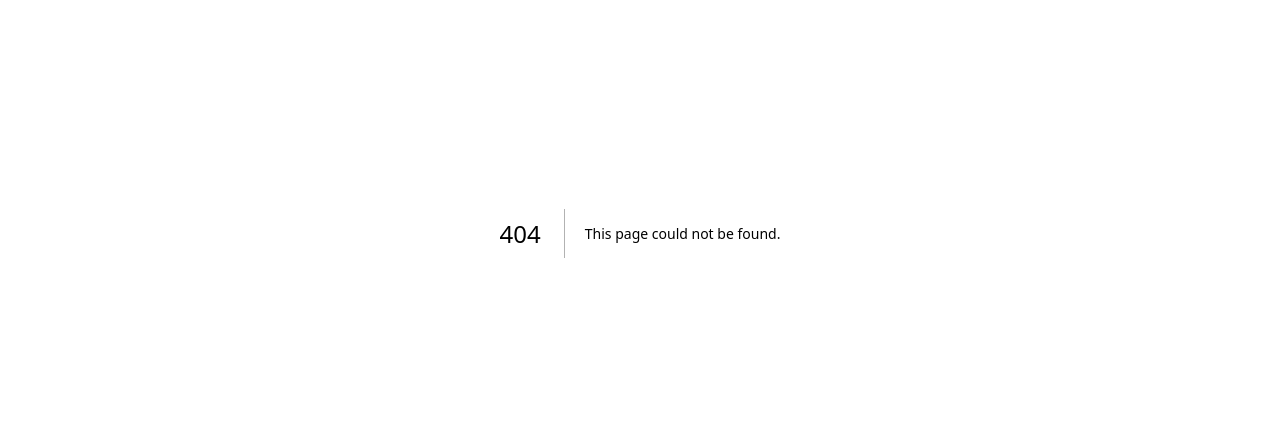
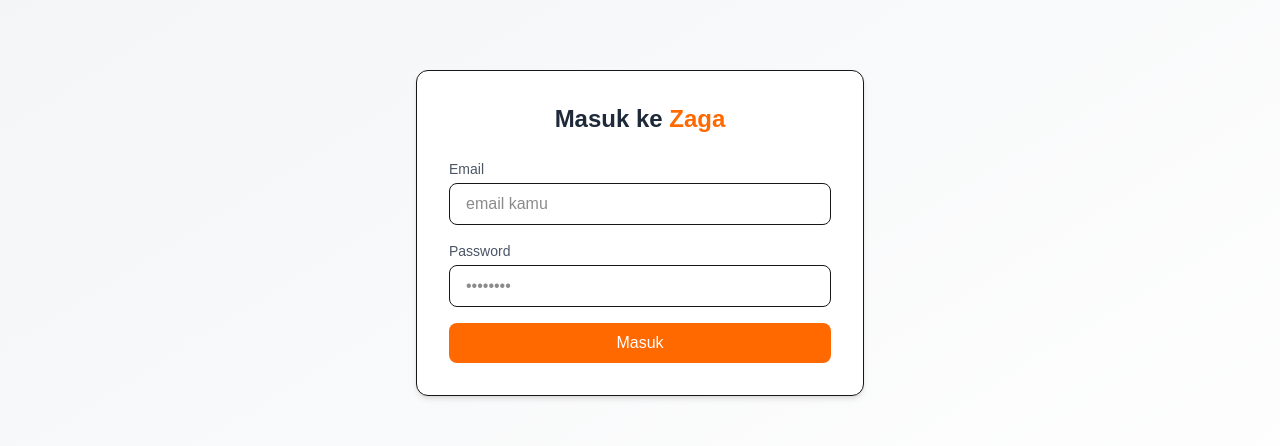
Before and after one commit to zollahrp/web-zolla, a Next.js app: page /masuk in a window 1280 px wide. Before the commit this address had no page. Shown: the part 167-613 px from the top of the page. Built offline with nearby package versions, Linux system fonts and the light colour scheme; no server answers.

Commit message:
dinamis v7 - auth

```diff
--- /dev/null
+++ b/src/app/masuk/page.js
@@ -0,0 +1,70 @@
+'use client';
+
+import { useState } from 'react';
+import { useRouter } from 'next/navigation';
+import { supabase } from '@/lib/supabaseClient';
+
+export default function Masuk() {
+  const router = useRouter();
+  const [email, setEmail] = useState('');
+  const [password, setPassword] = useState('');
+  const [error, setError] = useState('');
+
+  const handleLogin = async (e) => {
+    e.preventDefault();
+
+    const { error } = await supabase.auth.signInWithPassword({
+      email,
+      password,
+    });
+
+    if (error) {
+      setError(error.message);
+    } else {
+      router.push('/zaga');
+    }
+  };
+
+  return (
+    <div className="min-h-screen flex items-center justify-center bg-gradient-to-br from-gray-100 to-white">
+      <div className="bg-white shadow-md rounded-xl p-8 w-full max-w-md border">
+        <h1 className="text-2xl font-bold mb-6 text-center text-gray-800">Masuk ke <span className="text-orange-500">Zaga</span></h1>
+
+        <form onSubmit={handleLogin} className="space-y-4">
+          <div>
+            <label className="block text-sm font-medium text-gray-600 mb-1">Email</label>
+            <input
+              type="email"
+              placeholder="email kamu"
+              value={email}
+              onChange={(e) => setEmail(e.target.value)}
+              required
+              className="w-full px-4 py-2 border rounded-lg focus:outline-none focus:ring-2 focus:ring-orange-500"
+            />
+          </div>
+
+          <div>
+            <label className="block text-sm font-medium text-gray-600 mb-1">Password</label>
+            <input
+              type="password"
+              placeholder="••••••••"
+              value={password}
+              onChange={(e) => setPassword(e.target.value)}
+              required
+              className="w-full px-4 py-2 border rounded-lg focus:outline-none focus:ring-2 focus:ring-orange-500"
+            />
+          </div>
+
+          {error && <p className="text-red-500 text-sm">{error}</p>}
+
+          <button
+            type="submit"
+            className="w-full bg-orange-500 text-white py-2 rounded-lg hover:bg-orange-600 transition"
+          >
+            Masuk
+          </button>
+        </form>
+      </div>
+    </div>
+  );
+}
--- /dev/null
+++ b/src/app/zaga/ZagaClientLayout.js
@@ -0,0 +1,46 @@
+'use client';
+
+import { useEffect, useState } from 'react';
+import { useRouter } from 'next/navigation';
+import { supabase } from '@/lib/supabaseClient';
+import Sidebar from '@/components/dashboard/layout/sidebar';
+import Header from '@/components/dashboard/layout/Header';
+
+export default function ZagaClientLayout({ children }) {
+  const [isAuthChecked, setIsAuthChecked] = useState(false);
+  const router = useRouter();
+
+  useEffect(() => {
+    const checkSession = async () => {
+      const { data: { session } } = await supabase.auth.getSession();
+      if (!session) {
+        router.push('/masuk');
+      }
+      setIsAuthChecked(true);
+    };
+
+    checkSession();
+
+    const { data: listener } = supabase.auth.onAuthStateChange((_event, session) => {
+      if (!session) {
+        router.push('/masuk');
+      }
+    });
+
+    return () => {
+      listener?.subscription.unsubscribe();
+    };
+  }, []);
+
+  if (!isAuthChecked) return <p className="p-10 text-center">Loading...</p>;
+
+  return (
+    <div className="flex min-h-screen">
+      <Sidebar />
+      <div className="flex flex-col flex-1">
+        <Header />
+        <main className="flex-1 p-6 bg-gray-50">{children}</main>
+      </div>
+    </div>
+  );
+}
--- a/src/app/zaga/layout.js
+++ b/src/app/zaga/layout.js
@@ -1,45 +1,80 @@
-// src/app/zaga/layout.js
-import { Geist, Geist_Mono } from "next/font/google";
-import "@/app/globals.css";
-import Sidebar from "@/components/dashboard/layout/sidebar";
-// Ini BENAR (huruf besar, sesuai nama file)
-import Header from "@/components/dashboard/layout/header";
+// 'use client';
+
+// import { useEffect, useState } from 'react';
+// import { useRouter } from 'next/navigation';
+// import { supabase } from '@/lib/supabaseClient';
+
+// import { Geist, Geist_Mono } from 'next/font/google';
+// import '@/app/globals.css';
+// import Sidebar from '@/components/dashboard/layout/sidebar';
+// import Header from '@/components/dashboard/layout/Header';
+
+// const geistSans = Geist({
+//   variable: '--font-geist-sans',
+//   subsets: ['latin'],
+// });
+
+// const geistMono = Geist_Mono({
+//   variable: '--font-geist-mono',
+//   subsets: ['latin'],
+// });
+
+// export default function ZagaLayout({ children }) {
+//   const [loading, setLoading] = useState(true);
+//   const router = useRouter();
+
+//   useEffect(() => {
+//     const checkUser = async () => {
+//       const { data: { session } } = await supabase.auth.getSession();
+
+//       if (!session) {
+//         router.push('/masuk');
+//       } else {
+//         setLoading(false);
+//       }
+//     };
+
+//     checkUser();
+//   }, []);
+
+//   if (loading) return <p className="p-10 text-center">Loading...</p>;
+
+//   return (
+//     <html lang="en">
+//       <body className={`${geistSans.variable} ${geistMono.variable} antialiased`}>
+//         <div className="flex min-h-screen">
+//           <Sidebar />
+//           <div className="flex flex-col flex-1">
+//             <Header />
+//             <main className="flex-1 p-6 bg-gray-50">{children}</main>
+//           </div>
+//         </div>
+//       </body>
+//     </html>
+//   );
+// }
+
+import { Geist, Geist_Mono } from 'next/font/google';
+import '../globals.css';
+import ZagaClientLayout from './ZagaClientLayout';
 
 const geistSans = Geist({
-  variable: "--font-geist-sans",
-  subsets: ["latin"],
+  variable: '--font-geist-sans',
+  subsets: ['latin'],
 });
 
 const geistMono = Geist_Mono({
-  variable: "--font-geist-mono",
-  subsets: ["latin"],
+  variable: '--font-geist-mono',
+  subsets: ['latin'],
 });
 
 export const metadata = {
-  title: "Zaga Dashboard",
-  description: "Halaman admin/dashboard untuk Zolla",
+  title: 'Zaga Dashboard',
+  description: 'Halaman admin/dashboard untuk Zolla',
 };
 
 export default function ZagaLayout({ children }) {
   return (
-    <html lang="en">
-      <body
-        className={`${geistSans.variable} ${geistMono.variable} antialiased`}
-      >
-        <div className="flex min-h-screen">
-          {/* Sidebar */}
-          <Sidebar />
-
-          {/* Konten Utama */}
-          <div className="flex flex-col flex-1">
-            {/* Header di atas konten, sejajar dengan Sidebar */}
-            <Header />
-
-            {/* Konten Halaman */}
-            <main className="flex-1 p-6 bg-gray-50">{children}</main>
-          </div>
-        </div>
-      </body>
-    </html>
+    <ZagaClientLayout>{children}</ZagaClientLayout>
   );
 }
--- a/src/components/dashboard/layout/Header.js
+++ b/src/components/dashboard/layout/Header.js
@@ -5,6 +5,7 @@
 import { FiMenu, FiBell } from "react-icons/fi";
 import { FaGithub } from "react-icons/fa";
 import Image from "next/image";
+import LogoutButton from '@/components/ui/LogoutButton';
 
 export default function header({ onToggleSidebar }) {
   return (
@@ -51,6 +52,7 @@
             </span>
           </button>
         </div>
+        <LogoutButton />
         <div className="flex items-center gap-2">
           <Image
             src="/img/avatar.jpg"
--- a/src/components/layout/Navbar.js
+++ b/src/components/layout/Navbar.js
@@ -28,12 +28,6 @@
 
 export default function Navbar() {
   const pathname = usePathname(); // <--- Tambahin ini
-
-  // Kalau lagi di halaman dashboard, jangan render navbar
-  if (pathname.startsWith("/zaga")) return null;
-
-
-
   const [isMobileMenuOpen, setIsMobileMenuOpen] = useState(false);
   const [activeHash, setActiveHash] = useState("#home");
 
@@ -133,6 +127,9 @@
     return () => window.removeEventListener("scroll", handleScrollSpy);
   }, []);
 
+  // Kalau lagi di halaman dashboard, jangan render navbar
+  if (pathname.startsWith("/zaga")) return null;
+
   return (
     <div className="relative w-full">
       <RootNavbar className="fixed top-0 left-0 z-50 w-full">
--- /dev/null
+++ b/src/components/ui/LogoutButton.js
@@ -0,0 +1,22 @@
+'use client';
+
+import { supabase } from '@/lib/supabaseClient';
+import { useRouter } from 'next/navigation';
+
+export default function LogoutButton() {
+  const router = useRouter();
+
+  const handleLogout = async () => {
+    await supabase.auth.signOut();
+    router.push('/masuk');
+  };
+
+  return (
+    <button
+      onClick={handleLogout}
+      className="px-4 py-2 bg-red-500 text-white rounded hover:bg-red-600 transition"
+    >
+      Keluar
+    </button>
+  );
+}
```
